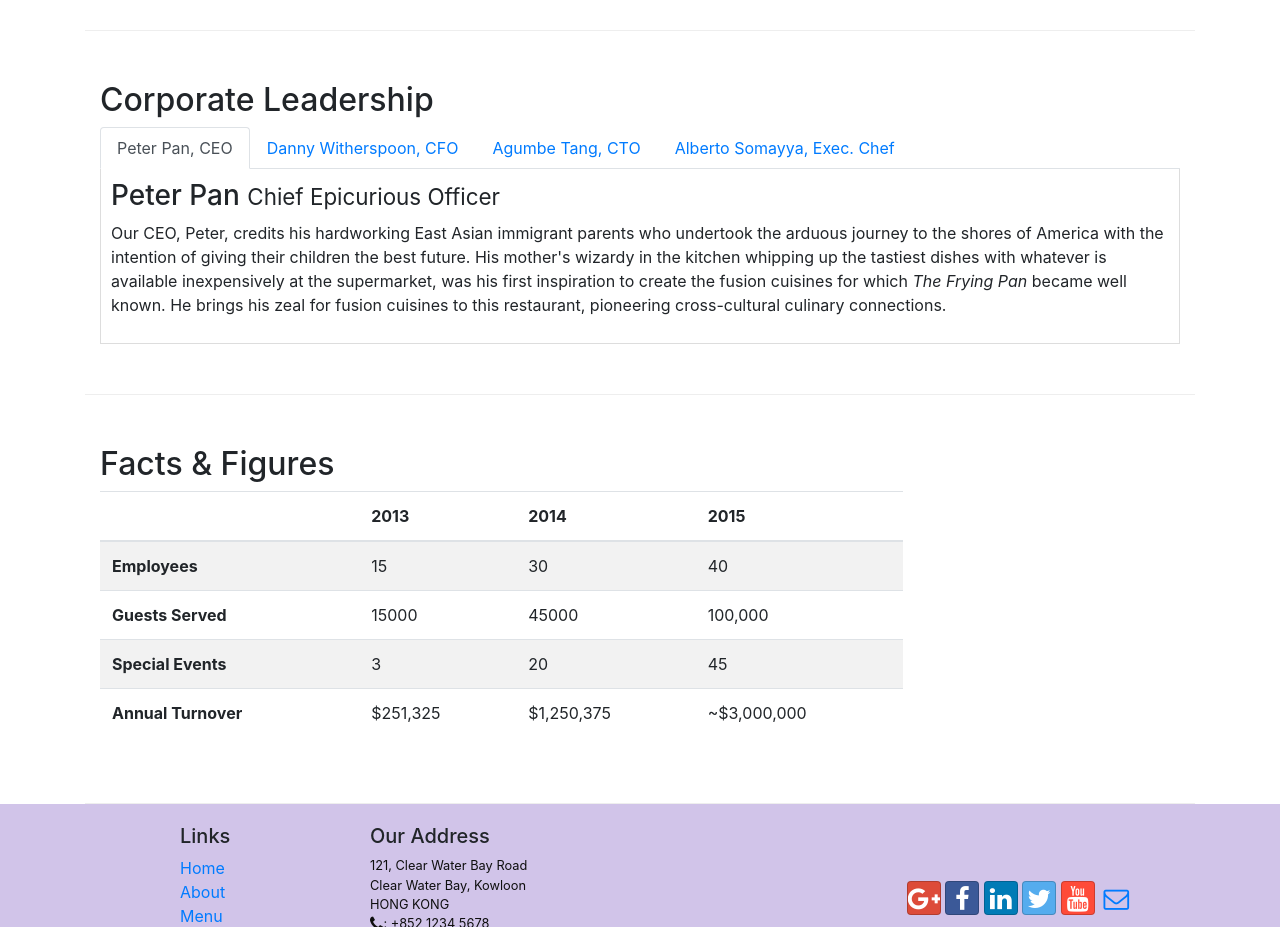
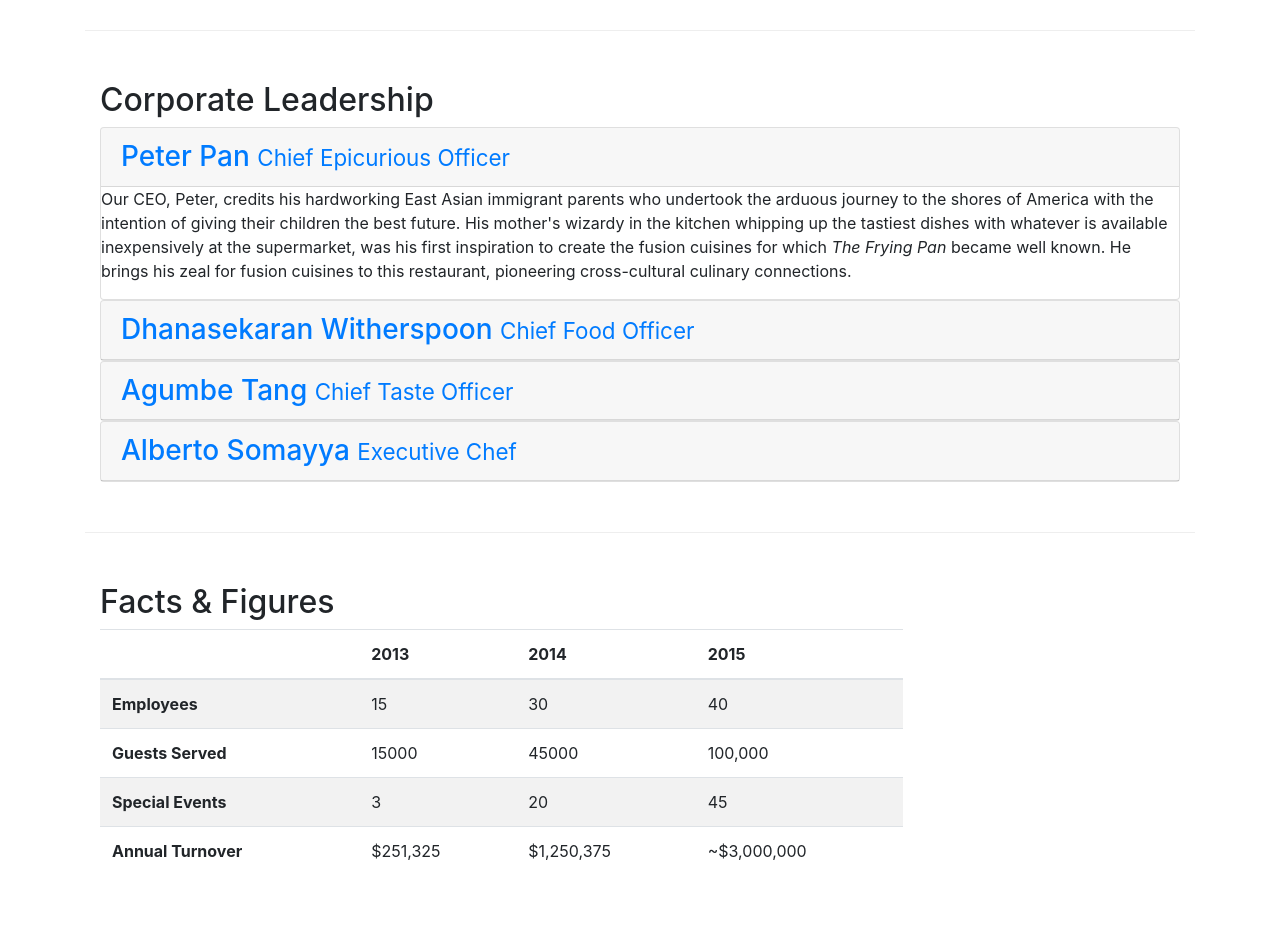
Before and after one commit to letheyue/Bootstrap-exercise, a website: page aboutus.html in a window 1280 px wide. Shown: the part 880-1807 px from the top of the page. Drawn offline with nearby package versions, Linux system fonts and the light colour scheme.

Commit message:
Collapse & Accordion

```diff
--- a/aboutus.html
+++ b/aboutus.html
@@ -98,45 +98,72 @@
         <div class="row row-content">
             <div class="col-sm-12 col-md">
                 <h2>Corporate Leadership</h2>
-                <ul class="nav nav-tabs">
-                    <li class="nav-item">
-                      <a class="nav-link active" href="#peter"
-                        role="tab" data-toggle="tab">Peter Pan, CEO</a>
-                    </li>
-                    <li class="nav-item">
-                      <a class="nav-link" href="#danny" role="tab"
-                        data-toggle="tab">Danny Witherspoon, CFO</a>
-                    </li>
-                    <li class="nav-item">
-                      <a class="nav-link" href="#agumbe"role="tab"
-                        data-toggle="tab">Agumbe Tang, CTO</a>
-                    </li>
-                    <li class="nav-item">
-                      <a class="nav-link" href="#alberto" role="tab"
-                        data-toggle="tab">Alberto Somayya, Exec. Chef</a>
-                    </li>
-                </ul>
 
-                <div class="tab-content">
-                    <div role="tabpanel" class="tab-pane fade show active" id="peter">
-                        <h3>Peter Pan <small>Chief Epicurious Officer</small></h3>
-                        <p class="hidden-xs-down">Our CEO, Peter, credits his hardworking East Asian immigrant parents who undertook the arduous journey to the shores of America with the intention of giving their children the best future. His mother's wizardy in the kitchen whipping up the tastiest dishes with whatever is available inexpensively at the supermarket, was his first inspiration to create the fusion cuisines for which <em>The Frying Pan</em> became well known. He brings his zeal for fusion cuisines to this restaurant, pioneering cross-cultural culinary connections.</p>
+                <div id="accordion" role="tablist">
+                    <div class="card">
+                        <div class="card-header" role="tab" id="peterhead">
+                            <h3 class="mb-0">
+                                <a data-toggle="collapse" data-parent="#accordion" href="#peter">
+                                Peter Pan <small>Chief Epicurious Officer</small></a>
+                            </h3>
+                        </div>
+
+                        <div role="tabpanel" class="collapse show" id="peter">
+                            <div class="card-block">
+                                <p class="hidden-xs-down">Our CEO, Peter, credits his hardworking East Asian immigrant parents who undertook the arduous journey to the shores of America with the intention of giving their children the best future. His mother's wizardy in the kitchen whipping up the tastiest dishes with whatever is available inexpensively at the supermarket, was his first inspiration to create the fusion cuisines for which <em>The Frying Pan</em> became well known. He brings his zeal for fusion cuisines to this restaurant, pioneering cross-cultural culinary connections.</p>
+                            </div>
+                        </div>
                     </div>
 
-                    <div role="tabpanel" class="tab-pane fade" id="danny">
-                        <h3>Dhanasekaran Witherspoon <small>Chief Food Officer</small></h3>
-                        <p class="hidden-xs-down">Our CFO, Danny, as he is affectionately referred to by his colleagues, comes from a long established family tradition in farming and produce. His experiences growing up on a farm in the Australian outback gave him great appreciation for varieties of food sources. As he puts it in his own words, <em>Everything that runs, wins, and everything that stays, pays!</em></p>
+                    <div class="card">
+                        <div class="card-header" role="tab" id="dannyhead">
+                            <h3 class="mb-0">
+                                <a class="collapsed" data-toggle="collapse" data-parent="#accordion" href="#danny">
+                                Dhanasekaran Witherspoon <small>Chief Food Officer</small>
+                                </a>
+                            </h3>
+                        </div>
+
+                        <div role="tabpanel" class="collapse" id="danny">
+                            <div class="card-block">
+                            <p class="hidden-xs-down">Our CFO, Danny, as he is affectionately referred to by his colleagues, comes from a long established family tradition in farming and produce. His experiences growing up on a farm in the Australian outback gave him great appreciation for varieties of food sources. As he puts it in his own words, <em>Everything that runs, wins, and everything that stays, pays!</em></p>
+                            </div>
+                        </div>
+
                     </div>
 
-                    <div role="tabpanel" class="tab-pane fade" id="agumbe">
-                        <h3>Agumbe Tang <small>Chief Taste Officer</small></h3>
-                        <p class="hidden-xs-down">Blessed with the most discerning gustatory sense, Agumbe, our CTO, personally ensures that every dish that we serve meets his exacting tastes. Our chefs dread the tongue lashing that ensues if their dish does not meet his exacting standards. He lives by his motto, <em>You click only if you survive my lick.</em></p>
+                    <div class="card">
+                        <div class="card-header" role="tab" id="agumbehead">
+                            <h3 class="mb-0">
+                                <a class="collapsed" data-toggle="collapse" data-parent="#accordion" href="#agumbe">
+                                Agumbe Tang <small>Chief Taste Officer</small>
+                                </a>
+                            </h3>
+                        </div>
+
+                        <div role="tabpanel" class="collapse" id="agumbe">
+                            <div class="card-block">
+                            <p class="hidden-xs-down">Blessed with the most discerning gustatory sense, Agumbe, our CTO, personally ensures that every dish that we serve meets his exacting tastes. Our chefs dread the tongue lashing that ensues if their dish does not meet his exacting standards. He lives by his motto, <em>You click only if you survive my lick.</em></p>
+                            </div>
+                        </div>
                     </div>
 
-                    <div role="tabpanel" class="tab-pane fade" id="alberto">
-                        <h3>Alberto Somayya <small>Executive Chef</small></h3>
-                        <p class="hidden-xs-down">Award winning three-star Michelin chef with wide International experience having worked closely with whos-who in the culinary world, he specializes in creating mouthwatering Indo-Italian fusion experiences. He says, <em>Put together the cuisines from the two craziest cultures, and you get a winning hit! Amma Mia!</em></p>
+                    <div class="card">
+                        <div class="card-header" role="tab" id="albertohead">
+                            <h3 class="mb-0">
+                                <a class="collapsed" data-toggle="collapse" data-parent="#accordion" href="#alberto">
+                                Alberto Somayya <small>Executive Chef</small>
+                                </a>
+                            </h3>
+                        </div>
+
+                        <div role="tabpanel" class="collapse" id="alberto">
+                            <div class="card-block">
+                            <p class="hidden-xs-down">Award winning three-star Michelin chef with wide International experience having worked closely with whos-who in the culinary world, he specializes in creating mouthwatering Indo-Italian fusion experiences. He says, <em>Put together the cuisines from the two craziest cultures, and you get a winning hit! Amma Mia!</em></p>
+                            </div>
+                        </div>
                     </div>
+
                 </div>
             </div>
        </div>
```
